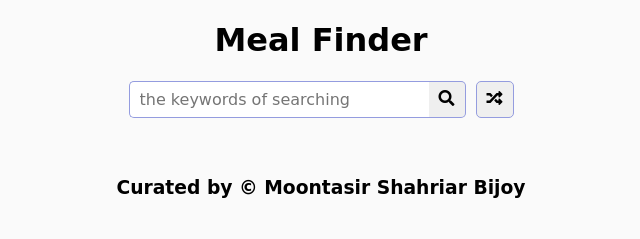
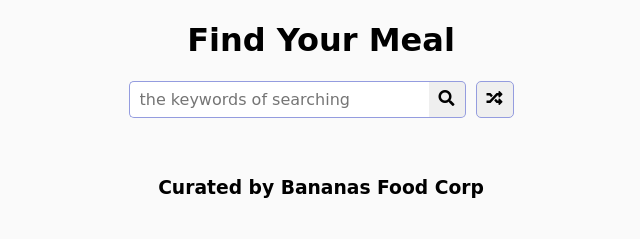
Before and after one commit to M00ntasi-R/Final, a plain HTML site: page index.html in a window 1280 px wide. Shown: the whole page, without its empty margins (319-959 px from the left). Drawn offline with Linux system fonts and the light colour scheme; a web font is replaced by a local one.

Commit message:
update- almost final

```diff
--- a/index.html
+++ b/index.html
@@ -11,7 +11,7 @@
     </head>
     <body>
         <div class="container">
-            <header><h1>Meal Finder</h1></header>
+            <header><h1>Find Your Meal</h1></header>
             <div class="flex">
                 <form action="" class="flex" id="submit">
                     <input type="text" id="search" placeholder="the keywords of searching">
@@ -27,7 +27,7 @@
                 <div id="result-heading"></div>
                 <div id="meals" class="meals"></div>
                 <div id="single-meal" ></div>
-                <footer class="footer"><h3>Curated by © Moontasir Shahriar Bijoy</h3></footer>
+                <footer class="footer"><h3>Curated by Bananas Food Corp</h3></footer>
 
         </div>
 
```
Also changed, not shown: script.js (line endings or trailing spaces).
